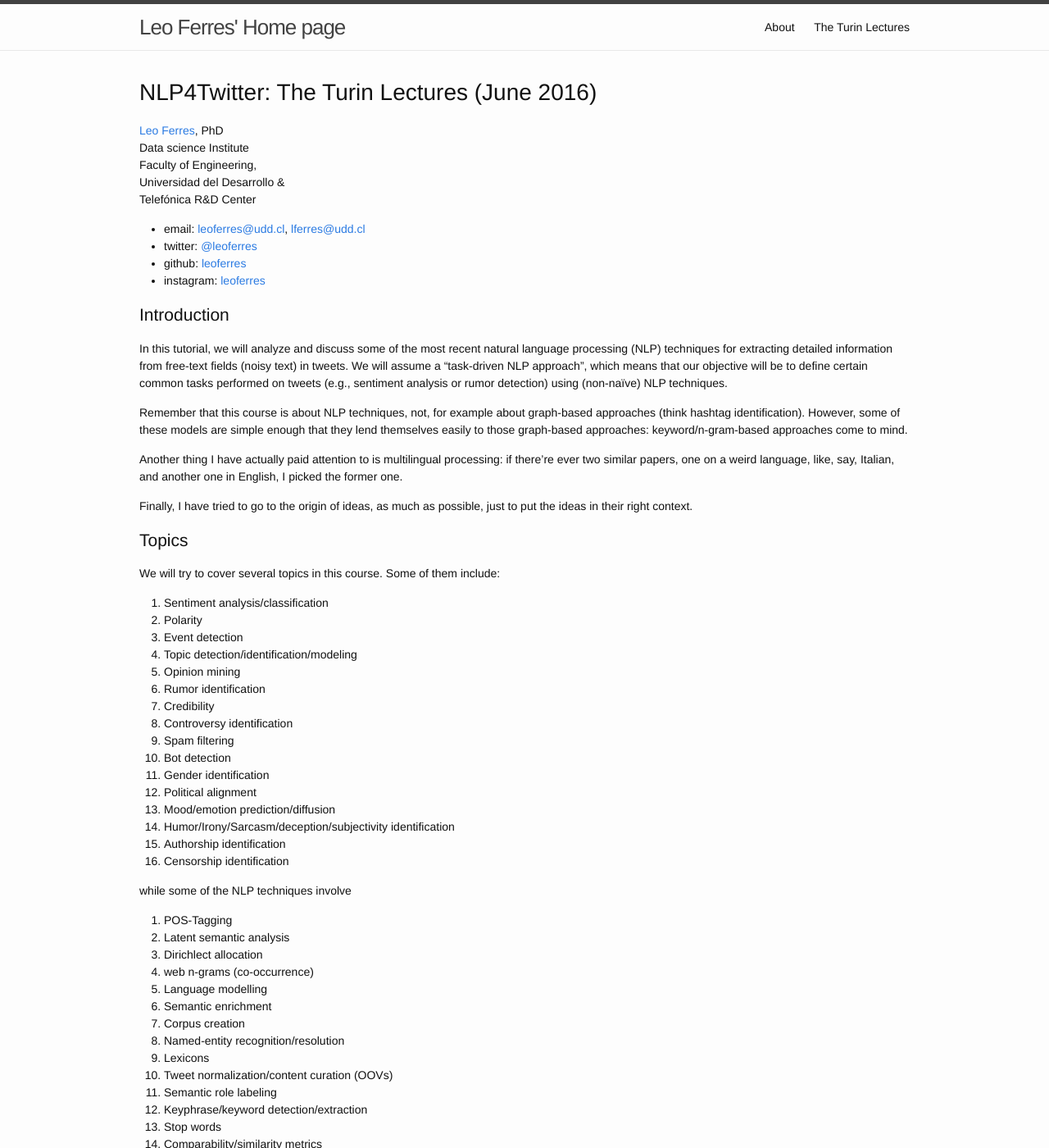
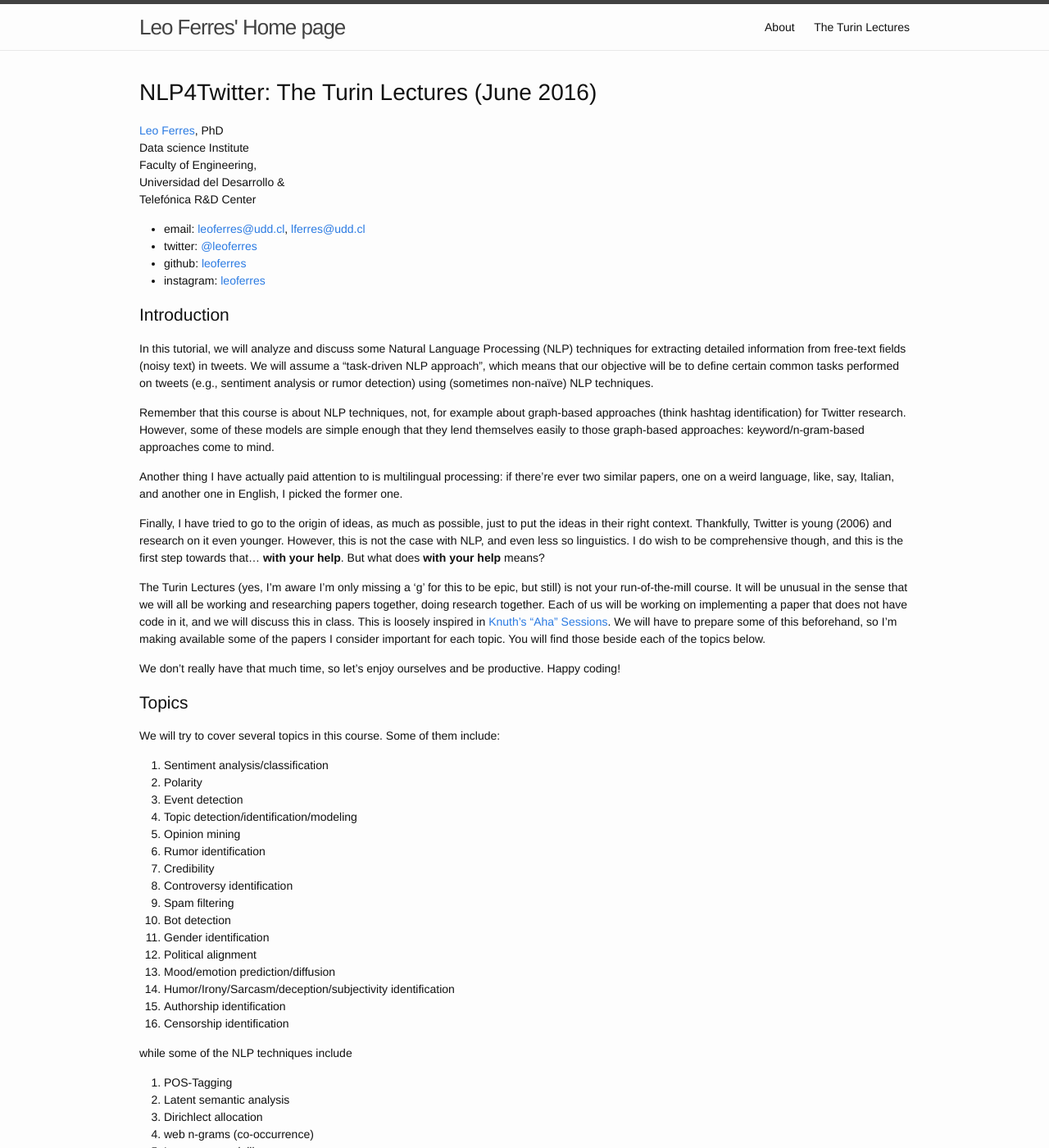
Before and after one commit to leoferres/leoferres.github.io, a Jekyll site: the page built from nlp.md, in a window 1280 px wide and 1400 px high. Shown: the whole window at 82% size. Built offline with Jekyll 4.4.1, drawn with Linux system fonts in a browser that asks for light colours; some of the changed text lies outside the part shown.

Commit message:
worked on intro

```diff
--- a/nlp.md
+++ b/nlp.md
@@ -18,18 +18,23 @@ Telefónica R&D Center<br>
 
 ## Introduction
 
-In this tutorial, we will analyze and discuss some of the most recent natural
-language processing (NLP) techniques for extracting detailed information
+In this tutorial, we will analyze and discuss some Natural
+Language Processing (NLP) techniques for extracting detailed information
 from free-text fields (noisy text) in tweets. We will assume a "task-driven NLP approach", which means that
 our objective will be to define certain common tasks performed on
-tweets (e.g., sentiment analysis or rumor detection) using (non-naïve)
+tweets (e.g., sentiment analysis or rumor detection) using (sometimes non-naïve)
 NLP techniques.
 
-Remember that this course is about NLP techniques, not, for example about graph-based approaches (think hashtag identification). However, some of these models are simple enough that they lend themselves easily to those graph-based approaches: keyword/n-gram-based approaches come to mind.
+Remember that this course is about NLP techniques, not, for example about graph-based approaches (think hashtag identification) for Twitter research. However, some of these models are simple enough that they lend themselves easily to those graph-based approaches: keyword/n-gram-based approaches come to mind.
 
 Another thing I have actually paid attention to is multilingual processing: if there're ever two similar papers, one on a weird language, like, say, Italian, and another one in English, I picked the former one.
 
-Finally, I have tried to go to the origin of ideas, as much as possible, just to put the ideas in their right context.
+Finally, I have tried to go to the origin of ideas, as much as possible, just to put the ideas in their right context. Thankfully, Twitter is young (2006) and research on it even younger. However, this is not the case with NLP, and even less so linguistics. I do wish to be comprehensive though, and this is the first step towards that... **with your help**. But what does **with your help** means?
+
+The Turin Lectures (yes, I'm aware I'm only missing a 'g' for this to be epic, but still) is not your run-of-the-mill course. It will be unusual in the sense that we will all be working and researching papers together, doing research together. Each of us will be working on implementing a paper that does not have code in it, and we will discuss this in class. This is loosely inspired in [Knuth's "Aha" Sessions](https://youtu.be/Lg5rrgIfWWg). We will have to prepare some of this beforehand, so I'm making available some of the papers I consider important for each topic. You will find those beside each of the topics below.
+
+We don't really have that much time, so let's enjoy ourselves and be productive. Happy coding!
+
 
 ## Topics
 
@@ -52,7 +57,7 @@ We will try to cover several topics in this course. Some of them include:
  19. Authorship identification
  20. Censorship identification
 
-while some of the NLP techniques involve
+while some of the NLP techniques include
 
  1. POS-Tagging
  2. Latent semantic analysis
@@ -71,6 +76,13 @@ while some of the NLP techniques involve
  15. Language identification
  16. Conceptual/semantic similarity
  17. Content analysis
+
+to name but a few of what we might cover. To this, we have to add the "high performance" part of it:
+
+ 1. Frameworks: hadoop, spark
+ 2. Parallel programming: parallel (bash), pyparallel (python)
+
+This is simply a list of topics, I'd be very interesting in hearing what students might be interested in as well. Shoot me an email!
 
 ## Scheduling
 
@@ -136,8 +148,11 @@ environment manager.  I suggest downloading and installing
 [miniconda](http://conda.pydata.org/miniconda.html).
 
 Once this is installed, the following command will install all
-required packages in your Python environment: `$ conda install numpy
-scipy matplotlib scikit-learn ipython-notebook seaborn`.
+required packages in your Python environment:
+
+`$ conda install numpy scipy matplotlib scikit-learn ipython-notebook seaborn`
+
+
 Alternatively, you can download and install the (very large) Anaconda
 software distribution, found at https://store.continuum.io/.
 
```
